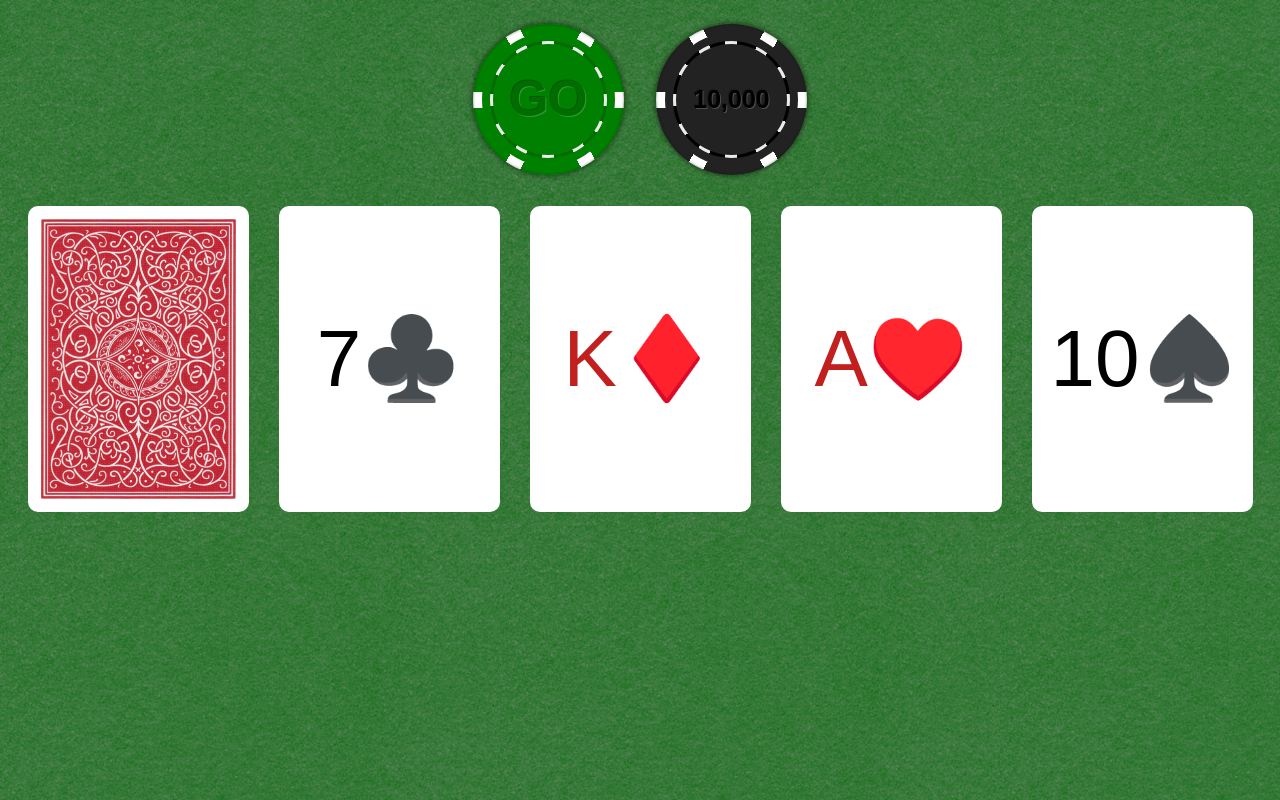
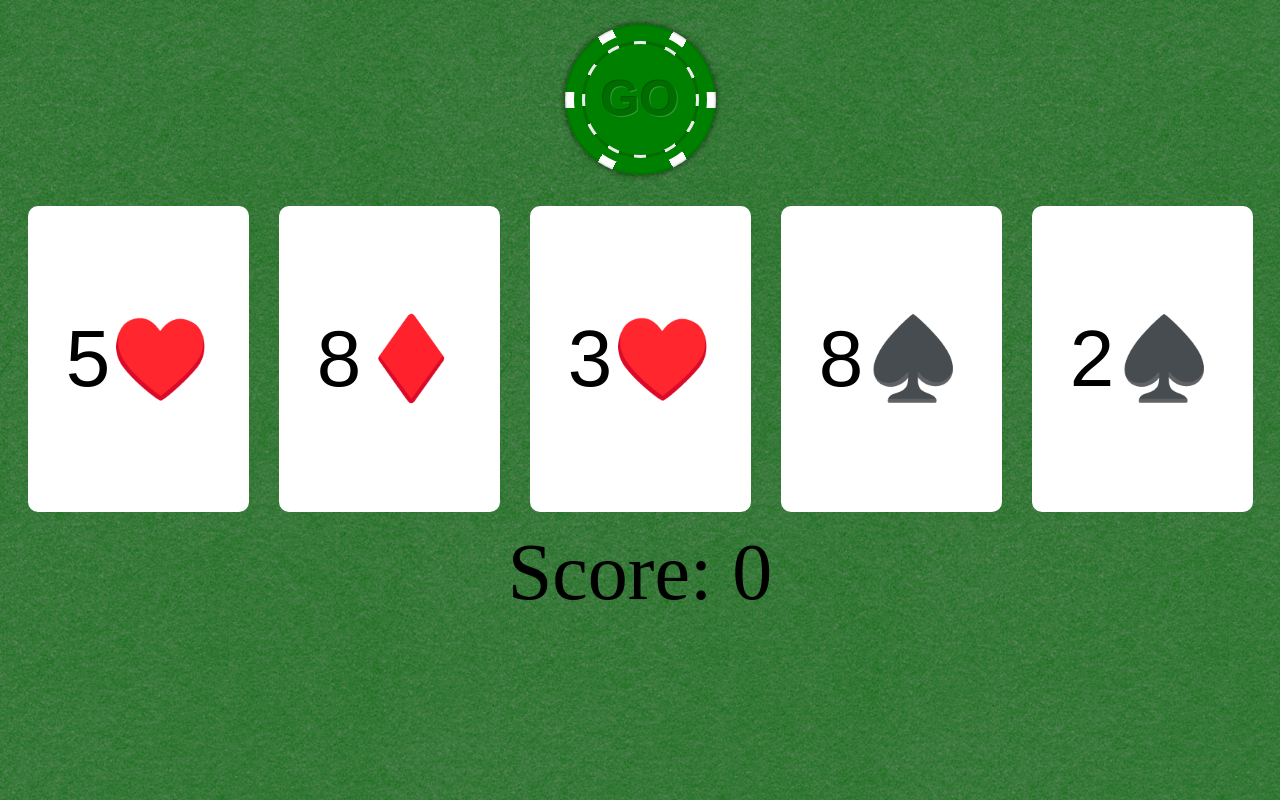
Before and after one commit to jonstieg/sweetGreenVideoPoker, a PHP site: page / in a window 1280 px wide. Run offline with PHP 8.4, Linux system fonts and the light colour scheme; some libraries are stand-ins or nearby versions.

Commit message:
finished the app?

```diff
--- /dev/null
+++ b/deck.js
@@ -0,0 +1,44 @@
+(function () {
+    angular.module('deck', []);
+
+    angular.module('deck').factory('deckFactory', deckFactory);
+
+    function deckFactory() {
+
+        var suits = [ "♣️", "♦️", "♥️", "♠️" ];
+
+        function Card(suit, letter) {
+            return {
+                suit: suit,
+                letter: letter,
+            };
+        }
+
+        function Deck() {
+            var deck = {};
+            deck.cards = [];
+            deck.reset = reset;
+            deck.reset();
+
+            function reset() {
+                deck.cards = [];
+                suits.forEach(function (suit) {
+                    deck.cards.push(Card(suit, 'A'));
+                    for (var i = 2; i <= 10; i++) {
+                        deck.cards.push(Card(suit, i + ''));
+                    }
+                    deck.cards.push(Card(suit, 'J'));
+                    deck.cards.push(Card(suit, 'Q'));
+                    deck.cards.push(Card(suit, 'K'));
+                });
+            }
+
+            return deck;
+        }
+
+        return {
+            createNewDeck: Deck
+        };
+    }
+
+})();
--- a/main.css
+++ b/main.css
@@ -27,6 +27,9 @@
     background-image: url("card-back.png");
 }
 
+.disabled-button-cursor {
+  cursor: default;
+}
 .number-black {
     color: black;
     font-size: 80px;
--- a/main.js
+++ b/main.js
@@ -1,10 +1,137 @@
-var pokerApp = angular.module('pokerApp', []);
+
+(function () {
+	angular.module('pokerApp', ['deck']);
+
+	angular
+		.module('pokerApp')
+		.controller('PokerController', PokerController);
+
+	PokerController.$inject = ['deckFactory'];
 
 
-pokerApp.controller('PokerController', function PokerController($scope) {
-	$scope.card1Turned=true;
-	$scope.cardsDealt = true;
-	$scope.poker = function() {
-		alert("jello");
+	function PokerController(deckFactory) {
+		var self = this;
+		self.deal5 = deal5;
+		self.buttonClicked = buttonClicked;
+		self.randomNextCard = randomNextCard;
+		self.scoreTheHand = scoreTheHand;
+		self.keyWasPressed = keyWasPressed;
+
+		self.score = 0;
+		self.lastScore = 0;
+		self.deckOfCards = deckFactory.createNewDeck();
+		self.nextCard = self.randomNextCard();
+		self.cardIndex = 0;
+		self.theFlop = self.deal5();
+		function deal5() {
+			var set = [];
+			if (self.deckOfCards) {
+				for (var i = 0; self.cardIndex < 5; self.cardIndex++) {
+					set.push({ key: self.deckOfCards.cards[self.nextCard[self.cardIndex]], value: false });
+				}
+			}
+
+			return set;
+		}
+		function buttonClicked() {
+			if (!self.cardsDealt) {
+				for (var i = 0; i < 5; i++) {
+					if (self.theFlop[i].value) {
+						self.theFlop[i].key = self.deckOfCards.cards[self.nextCard[self.cardIndex]];
+						self.cardIndex = self.cardIndex + 1;
+						self.theFlop[i].value = false;
+					}
+				}
+				self.lastScore = self.scoreTheHand();
+				self.score = self.score + self.lastScore;
+			} else {
+				self.lastScore = 0;
+				self.nextCard = self.randomNextCard();
+				self.cardIndex = 0;
+				self.deckOfCards.reset();
+				self.theFlop = self.deal5();
+			}
+
+			self.cardsDealt = !self.cardsDealt;
+		}
+		function randomNextCard() {
+			var arr = [];
+			var randomNumber;
+			do {
+				randomNumber = Math.floor(Math.random() * 52);
+				if (!arr.includes(randomNumber)) {
+					arr.push(randomNumber);
+				}
+			} while (arr.length < 52)
+			return arr;
+		}
+		function scoreTheHand() {
+			var arr = [];
+			for (var i = 0; i < 5; i++) {
+				var current = self.theFlop[i].key.letter;
+				switch (current) {
+					case 'K':
+						arr.push(13);
+						break;
+					case 'Q':
+						arr.push(12);
+						break;
+					case 'J':
+						arr.push(11);
+						break;
+					case 'A':
+						arr.push(14);
+						break;
+					default:
+						arr.push(parseInt(current));
+				}
+
+			}
+			console.log(arr.sort((a, b) => a - b));
+
+			var isItAStraight = true;
+			var isThereAPair = false;
+			for (var i = 1; i < 5; i++) {
+				if (arr[i] == arr[i - 1] + 1) {
+					isItAStraight = true && isItAStraight;
+				} else {
+					isItAStraight = false;
+				}
+
+				if (arr[i] == arr[i - 1]) {
+					isThereAPair = true;
+				}
+			}
+
+			if (isItAStraight) {
+				return 500;
+			} else if (isThereAPair) {
+				return 100;
+			} else {
+				return 0;
+			}
+		}
+
+		function keyWasPressed(event) {
+				if (event.key == '1') {
+					self.theFlop[0].value = !self.theFlop[0].value;
+				}
+				else if (event.key == '2') {
+					self.theFlop[1].value = !self.theFlop[1].value;
+				}
+				else if (event.key == '3') {
+					self.theFlop[2].value = !self.theFlop[2].value;
+				}
+				else if (event.key == '4') {
+					self.theFlop[3].value = !self.theFlop[3].value;
+				}
+				else if (event.key == '5') {
+					self.theFlop[4].value = !self.theFlop[4].value;
+				}
+				else if (event.keyCode == 32) {
+					self.buttonClicked();
+				}
+		}
 	}
-});
+
+})();
--- a/poker.html
+++ b/poker.html
@@ -3,40 +3,32 @@
 <meta charset="UTF-8">
 
 <head>
-    <meta name="viewport" content="width=device-width, initial-scale=1">
+    <!-- <meta name="viewport" content="width=device-width, initial-scale=1"> -->
     <script src="https://ajax.googleapis.com/ajax/libs/angularjs/1.7.5/angular.min.js"></script>
     <link href="main.css" rel="stylesheet">
     <script src="main.js"></script>
+    <script src="deck.js"></script>
 </head>
 
-<body ng-controller="PokerController" class="background-of-website">
+<body ng-controller="PokerController as vm" class="background-of-website" ng-keypress="vm.keyWasPressed($event)">
     <div class="row-of-items">
-        <div ng-click="cardsDealt = !cardsDealt" class="pokerchip" ng-class="cardsDealt ? 'green' : 'red'"></div>
-        <div class="pokerchip black"></div>
+        <div ng-click="vm.buttonClicked()" class="pokerchip" ng-class="vm.cardsDealt ? 'red' : 'green'"></div>
     </div>
     <div class="row-of-items">
-        <button ng-click="card1Turned = !card1Turned"
+        <button ng-repeat="card in vm.theFlop track by $index"
+                ng-click="card.value = !card.value"
+                ng-disabled="vm.cardsDealt"
                 class="card-back"
-                ng-class="card1Turned ? 'card-back-image' : '' ">
-                    <div class="number-black" ng-if="!card1Turned">7♣️</div>
-        </button>
-        <button class="card-back">
-            <div class="number-black">7♣️</div>
-        </button>
-        <button class="card-back">
-            <div class="number-red">K♦️</div>
-        </button>
-        <button class="card-back">
-            <div class="number-red">A♥️</div>
-        </button>
-        <button class="card-back">
-            <div class="number-black">10♠️</div>
+                ng-class="{'card-back-image': card.value, 'disabled-button-cursor': vm.cardsDealt }">
+                    <div class="number-{{(card.suit == '♥️' || card.suit == '♦️') ? 'red' : 'black'}}"
+                        ng-if="!card.value">{{card.key.letter + card.key.suit}}
+                    </div>
         </button>
     </div>
-
+    <div class="row-of-items">
+        <div class="number-black">Score: {{vm.score}}</div>
+    </div>
+    <div class="row-of-items">
+        <div class="number-black" ng-if="vm.lastScore>0">+{{vm.lastScore}}</div>
+    </div>
 </body>
-
-
-<!-- create a directive for each card -->
-<!-- have all five cards created with a loop -->
-<!-- have an object for the deck -->
```
